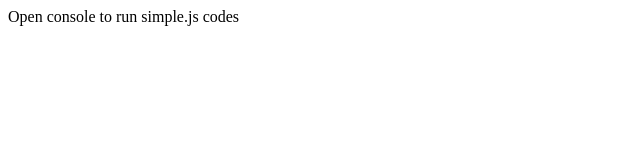
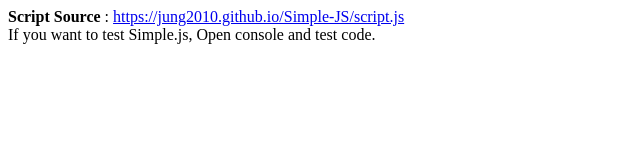
Before and after one commit to Jung2010/Simple-JS, a plain HTML site: page index.html in a window 1280 px wide. Shown: the whole page, without its empty margins (0-640 px from the left). Drawn offline with Linux system fonts and the light colour scheme.

Commit message:
Update index.html

```diff
--- a/index.html
+++ b/index.html
@@ -9,7 +9,10 @@
 </head>
 
 <body>
-  Open console to run simple.js codes
+  <b>Script Source</b> :
+  <a href='https://jung2010.github.io/Simple-JS/script.js'>https://jung2010.github.io/Simple-JS/script.js</a>
+  <br>
+  If you want to test Simple.js, Open console and test code.
   <script src="script.js"></script>
 </body>
 
```
